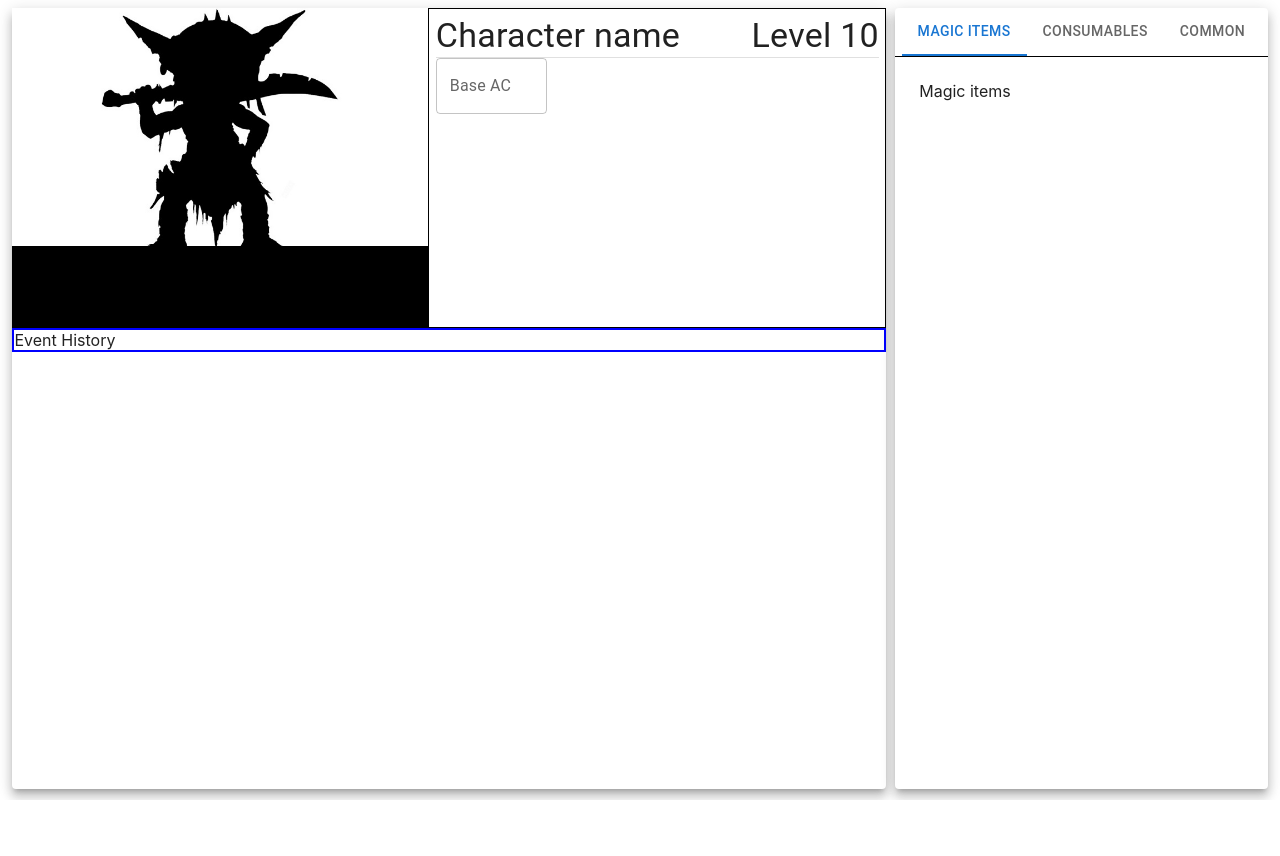
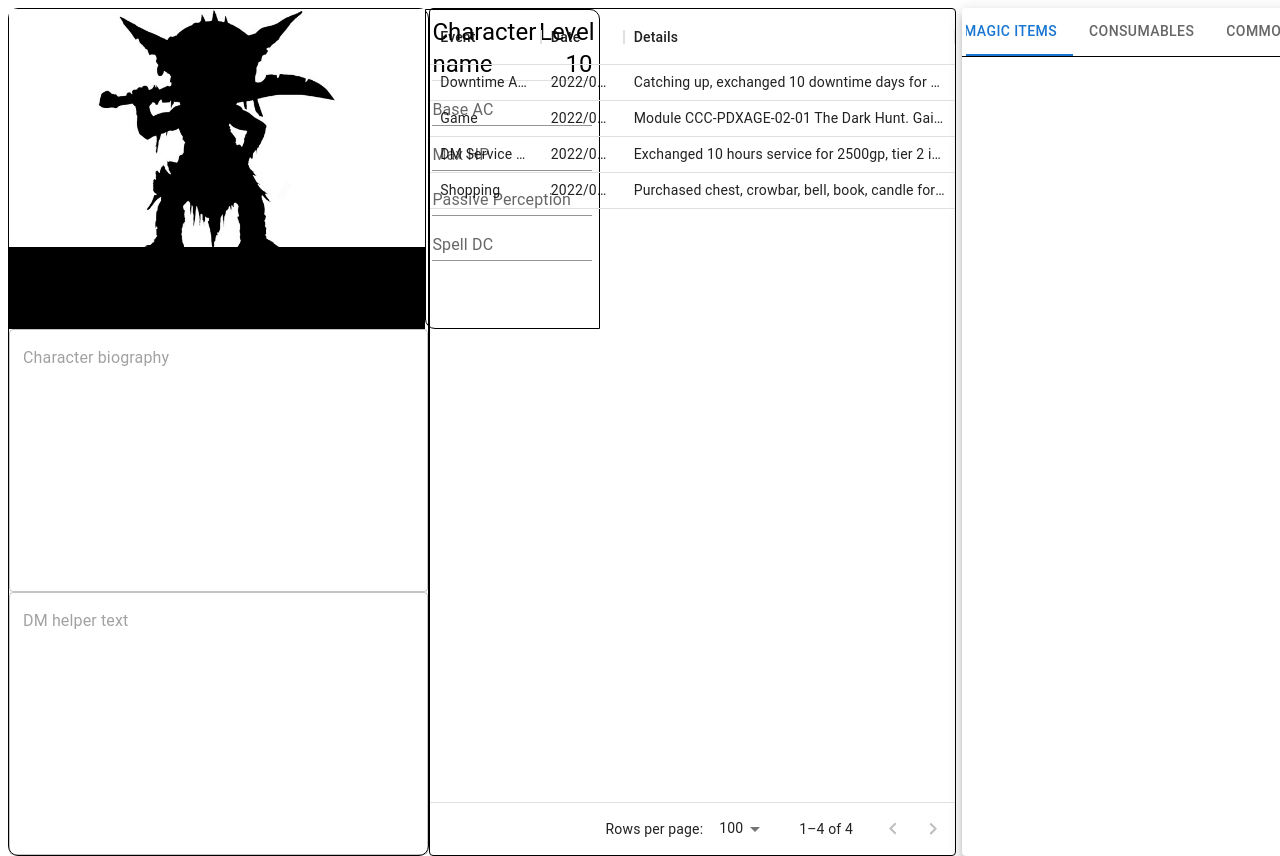
Before and after one commit to OperationXen/MoonseaWebUI, a React (Create React App) app: page /character/1 in a window 1280 px wide. Before the commit the page ends 800 px from the top, so only its background shows below. Built offline with nearby package versions, Linux system fonts and the light colour scheme; no server answers.

Commit message:
Updated details screen

```diff
--- a/package.json
+++ b/package.json
@@ -9,6 +9,7 @@
     "@mui/icons-material": "^5.6.2",
     "@mui/lab": "^5.0.0-alpha.81",
     "@mui/material": "^5.7.0",
+    "@mui/x-data-grid": "^5.11.0",
     "@testing-library/jest-dom": "^5.16.4",
     "@testing-library/react": "^13.2.0",
     "@testing-library/user-event": "^13.5.0",
--- /dev/null
+++ b/src/api/events.js
@@ -0,0 +1,11 @@
+import axios from "axios";
+
+export function getEventsForCharacter(ID, limit = 100, offset = 0) {
+  const data = {
+    character: ID,
+    limit: limit,
+    offset: offset,
+  };
+
+  return axios.get("/api/events", { params: data });
+}
--- /dev/null
+++ b/src/components/characters/CharacterBiographyPane.js
@@ -0,0 +1,22 @@
+import { useState } from "react";
+
+import { Box, TextField } from "@mui/material";
+
+export default function CharacterBiographyPane(props) {
+  const [biography, setBiography] = useState("");
+  const [dmText, setDMText] = useState("");
+
+  return (
+    <Box
+      sx={{
+        display: "flex",
+        flexGrow: 1,
+        flexDirection: "column",
+        justifyContent: "space-around",
+      }}
+    >
+      <TextField placeholder="Character biography" multiline rows={10} />
+      <TextField placeholder="DM helper text" multiline rows={10} />
+    </Box>
+  );
+}
--- a/src/components/characters/CharacterDetailWindow.js
+++ b/src/components/characters/CharacterDetailWindow.js
@@ -1,17 +1,17 @@
 import { useState, useEffect } from "react";
 import { useParams } from "react-router-dom";
 
-import { Card, Typography, Paper } from "@mui/material";
-import { Tabs, Tab } from "@mui/material";
-import { TabPanel, TabContext } from "@mui/lab";
+import { Box, Grid } from "@mui/material";
 
 import { getCharacterDetails } from "../../api/character";
 import CharacterDetails from "./CharacterDetails";
+import CharacterBiographyPane from "./CharacterBiographyPane";
+import EventHistory from "../events/EventHistory";
+import ItemSidebar from "../items/ItemSidebar";
 
 export default function CharacterDetailWindow(props) {
   const { id } = useParams();
   const [data, setData] = useState({});
-  const [itemTab, setItemTab] = useState(0);
 
   useEffect(() => {
     getCharacterDetails(id).then((response) => {
@@ -20,43 +20,32 @@ export default function CharacterDetailWindow(props) {
   }, [id]);
 
   return (
-    <div
+    <Grid
+      container
       style={{
-        display: "flex",
-        justifyContent: "space-around",
-        verticalAlign: "center",
         height: "calc(100% - 0.7em)",
         padding: "0.5em",
       }}
     >
-      <CharacterDetails characterData={data} />
-      <Paper
-        elevation={8}
+      <Grid
+        item
+        xs={4}
         sx={{
           display: "flex",
-          flexBasis: "fit-content",
-          flexDirection: "column"
+          flexDirection: "column",
+          border: "1px solid black",
+          borderRadius: "10px",
         }}
       >
-        <TabContext value={itemTab}>
-          <Tabs
-            value={itemTab}
-            onChange={(e, n) => setItemTab(n)}
-            aria-label="item categories"
-            sx={{
-              padding: "0 0.4em",
-              borderBottom: "1px solid black",
-            }}
-          >
-            <Tab label="Magic Items" value={0} />
-            <Tab label="Consumables" value={1} />
-            <Tab label="Common" value={2} />
-          </Tabs>
-          <TabPanel value={0}>Magic items</TabPanel>
-          <TabPanel value={1}>Consumables</TabPanel>
-          <TabPanel value={2}>Common items</TabPanel>
-        </TabContext>
-      </Paper>
-    </div>
+        <CharacterDetails characterData={data} />
+        <CharacterBiographyPane />
+      </Grid>
+      <Grid item xs={5}>
+        <EventHistory characterID={data.id} />
+      </Grid>
+      <Grid item xs={3} sx={{ paddingLeft: "0.4em", display: "flex" }}>
+        <ItemSidebar itemData={data} />
+      </Grid>
+    </Grid>
   );
 }
--- a/src/components/characters/CharacterDetails.js
+++ b/src/components/characters/CharacterDetails.js
@@ -1,5 +1,5 @@
 import { Box, Typography, Paper, Grid } from "@mui/material";
-import {Divider, TextField} from "@mui/material"
+import { Divider, TextField } from "@mui/material";
 
 import CharacterImagePane from "./CharacterImagePane";
 
@@ -9,35 +9,66 @@ export default function CharacterDetails(props) {
 
   console.log(characterData);
   return (
-    <Paper
-      elevation={8}
-      style={{
-        display: "flex column",
-        flex: 0.98,
-        flexDirection: "column",
+    <div style={{ height: "20em", display: "flex" }}>
+      <CharacterImagePane characterData={characterData} />
+      <Box
+        sx={{
+          border: "1px solid black",
+          padding: "0.4em",
+          flexGrow: 0.65,
+          borderRadius: "0 10px",
         }}
       >
-      <div style={{height: "20em", display: "flex"}}>
-        <CharacterImagePane characterData={characterData} />
-        <Box sx={{ border: "1px solid black", padding: "0.4em", flexGrow: 1 }}>
-          <Grid container >
+        <Grid container>
           <Grid item xs={8}>
-              <Typography variant="h4">{"Character name"}</Typography>
+            <Typography variant="h5">{"Character name"}</Typography>
           </Grid>
           <Grid item xs={4}>
-              <Typography variant="h4" align="right">{"Level 10"}</Typography>
+            <Typography variant="h5" align="right">
+              {"Level 10"}
+            </Typography>
           </Grid>
         </Grid>
         <Divider />
-          <Grid container>
-            <Grid item xs={3}>
-              <TextField type="number" label="Base AC" />
-            </Grid>
-          </Grid>
+        <Box sx={{ display: "flex" }}>
+          <Box
+            sx={{
+              display: "flex",
+              flexDirection: "column",
+              width: "10em",
+            }}
+          >
+            <TextField
+              type="number"
+              margin="none"
+              size="small"
+              variant="standard"
+              label="Base AC"
+            />
+            <TextField
+              type="number"
+              margin="none"
+              size="small"
+              variant="standard"
+              label="Max HP"
+            />
+            <TextField
+              type="number"
+              margin="none"
+              size="small"
+              variant="standard"
+              label="Passive Perception"
+            />
+            <TextField
+              type="number"
+              margin="none"
+              size="small"
+              variant="standard"
+              label="Spell DC"
+            />
+          </Box>
+        </Box>
       </Box>
     </div>
-      <Box sx={{ border: "2px solid blue" }}>Event History</Box>
-
-    </Paper>
   );
 }
--- a/src/components/characters/ItemSummaryWidget.js
+++ b/src/components/characters/ItemSummaryWidget.js
@@ -1,15 +1,9 @@
 import { Typography } from "@mui/material";
+
+import { getRarityColour } from "../../utils/itemUtils";
 
 export default function ItemSummaryWidget(props) {
   const { items } = props;
-
-  const getRarityColour = (rarity) => {
-    if (rarity === "legendary") return "orange";
-    if (rarity === "veryrare") return "purple";
-    if (rarity === "rare") return "blue";
-    if (rarity === "uncommon") return "darkgreen";
-    return "darkgrey";
-  };
 
   const emptyList = () => {
     return (
--- /dev/null
+++ b/src/components/events/EventHistory.js
@@ -0,0 +1,61 @@
+import { useState, useEffect } from "react";
+
+import { DataGrid } from "@mui/x-data-grid";
+
+import { getEventsForCharacter } from "../../api/events.js";
+
+export default function EventHistory(props) {
+  const { characterID } = props;
+
+  const [events, setEvents] = useState([
+    {
+      id: 0,
+      col1: "Downtime Activity",
+      col2: "2022/05/19",
+      col3: "Catching up, exchanged 10 downtime days for 1 level",
+    },
+    {
+      id: 1,
+      col1: "Game",
+      col2: "2022/05/17",
+      col3: "Module CCC-PDXAGE-02-01 The Dark Hunt. Gained 200GP",
+    },
+    {
+      id: 2,
+      col1: "DM Service Reward",
+      col2: "2022/05/04",
+      col3: "Exchanged 10 hours service for 2500gp, tier 2 item: Bracers of defence",
+    },
+    {
+      id: 3,
+      col1: "Shopping",
+      col2: "2022/05/04",
+      col3: "Purchased chest, crowbar, bell, book, candle for 5gp, 4sp",
+    },
+  ]);
+  const [pageSize, setPageSize] = useState(15);
+  const [pageNum, setPageNum] = useState(1);
+
+  useEffect(() => {
+    getEventsForCharacter(characterID, pageSize, pageSize * (pageNum - 1)).then(
+      (result) => {
+        setEvents(result.data);
+      }
+    );
+  }, [characterID, pageNum, pageSize]);
+
+  const columns = [
+    { field: "col1", headerName: "Event", flex: 0.2 },
+    { field: "col2", headerName: "Date", flex: 0.15 },
+    { field: "col3", headerName: "Details", flex: 0.6 },
+  ];
+
+  return (
+    <DataGrid
+      columns={columns}
+      rows={events}
+      rowHeight={36}
+      sx={{ border: "1px solid black" }}
+    />
+  );
+}
--- /dev/null
+++ b/src/components/items/ItemSidebar.js
@@ -0,0 +1,44 @@
+import { useState } from "react";
+
+import { Paper, Tabs, Tab } from "@mui/material";
+import { TabPanel, TabContext } from "@mui/lab";
+
+import MagicItemList from "./MagicItemList";
+
+export default function ItemSidebar(props) {
+  const { itemData } = props;
+  const [itemTab, setItemTab] = useState(0);
+
+  return (
+    <Paper
+      elevation={8}
+      sx={{
+        display: "flex",
+        flexGrow: 1,
+        flexDirection: "column",
+      }}
+    >
+      <TabContext value={itemTab}>
+        <Tabs
+          value={itemTab}
+          onChange={(e, n) => setItemTab(n)}
+          aria-label="item categories"
+          centered
+          sx={{
+            padding: "0 0.2em",
+            borderBottom: "1px solid black",
+          }}
+        >
+          <Tab label="Magic Items" value={0} />
+          <Tab label="Consumables" value={1} />
+          <Tab label="Common" value={2} />
+        </Tabs>
+        <TabPanel value={0}>
+          <MagicItemList magicItems={itemData.equipped_items} />
+        </TabPanel>
+        <TabPanel value={1}>Consumables</TabPanel>
+        <TabPanel value={2}>Common items</TabPanel>
+      </TabContext>
+    </Paper>
+  );
+}
--- /dev/null
+++ b/src/components/items/ItemWidget.js
@@ -0,0 +1,28 @@
+import { useState } from "react";
+import { Card } from "@mui/material";
+
+import { getRarityColour } from "../../utils/itemUtils";
+
+export default function ItemWidget(props) {
+  const { id, name, rarity } = props.data;
+  const [equipped, setEquipped] = useState(props.data.equipped);
+  const colour = getRarityColour(rarity);
+
+  const handleClick = () => {
+    setEquipped(!!!equipped);
+  };
+
+  return (
+    <Card
+      sx={{
+        height: "3em",
+        margin: "0.2em",
+        border: `2px solid ${colour}`,
+        background: `${colour}${equipped ? 60 : 20}`,
+      }}
+      onClick={handleClick}
+    >
+      {name}
+    </Card>
+  );
+}
--- /dev/null
+++ b/src/components/items/MagicItemList.js
@@ -0,0 +1,17 @@
+import { Box } from "@mui/material";
+
+import ItemWidget from "./ItemWidget";
+
+export default function MagicItemList(props) {
+  const { magicItems } = props;
+
+  if (!magicItems) return null;
+
+  return (
+    <Box sx={{ display: "flex", flexDirection: "column" }}>
+      {magicItems.map((item) => {
+        return <ItemWidget data={item} />;
+      })}
+    </Box>
+  );
+}
--- /dev/null
+++ b/src/utils/itemUtils.js
@@ -0,0 +1,7 @@
+export function getRarityColour(rarity) {
+  if (rarity === "legendary") return "#FF8C00";
+  if (rarity === "veryrare") return "#663399";
+  if (rarity === "rare") return "#0000FF";
+  if (rarity === "uncommon") return "#006400";
+  return "#A9A9A9";
+}
```
Also changed, not shown: 1 other file (tests, documents, lock files or other folders). Lines whose indentation alone changed are shown as unchanged.
